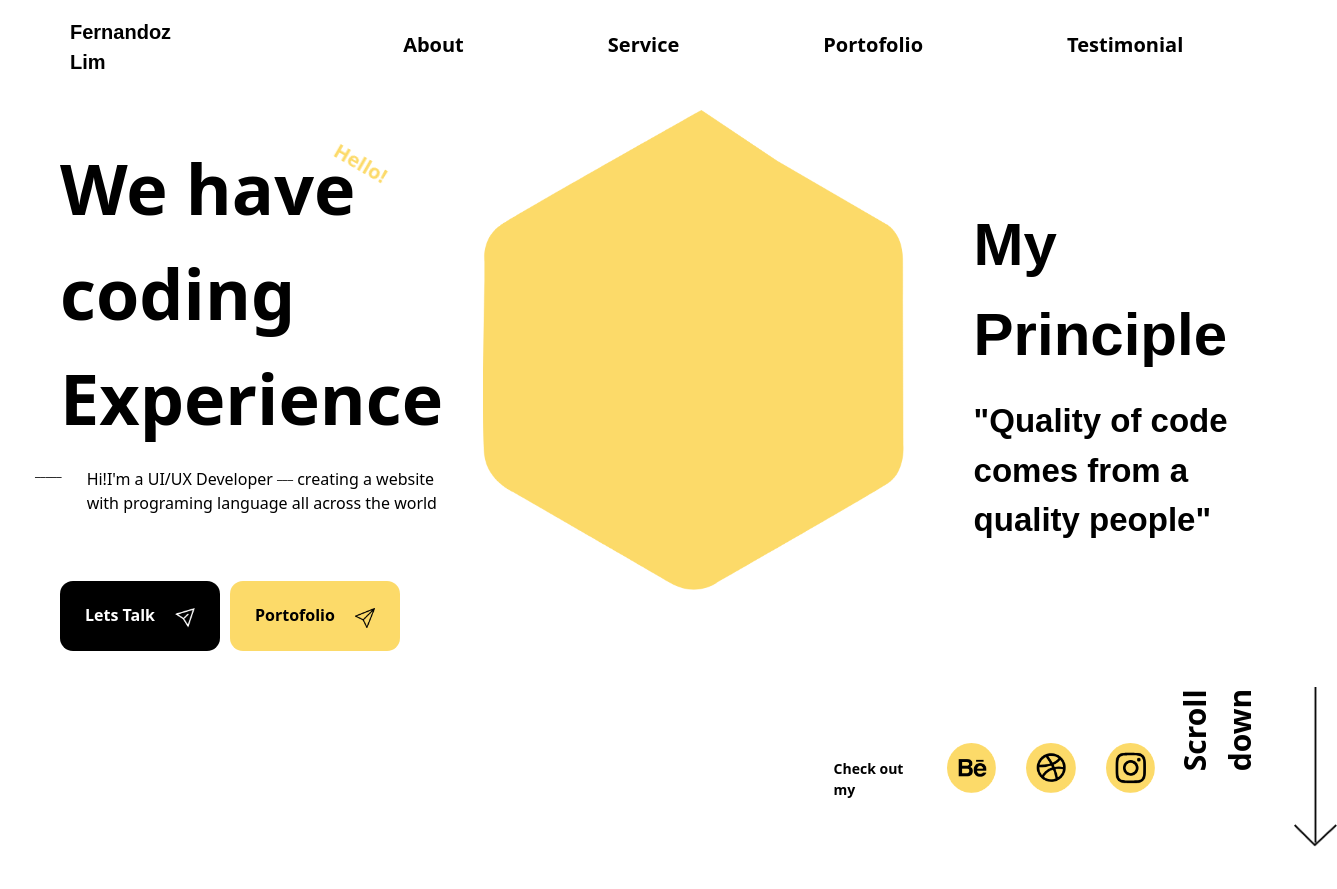
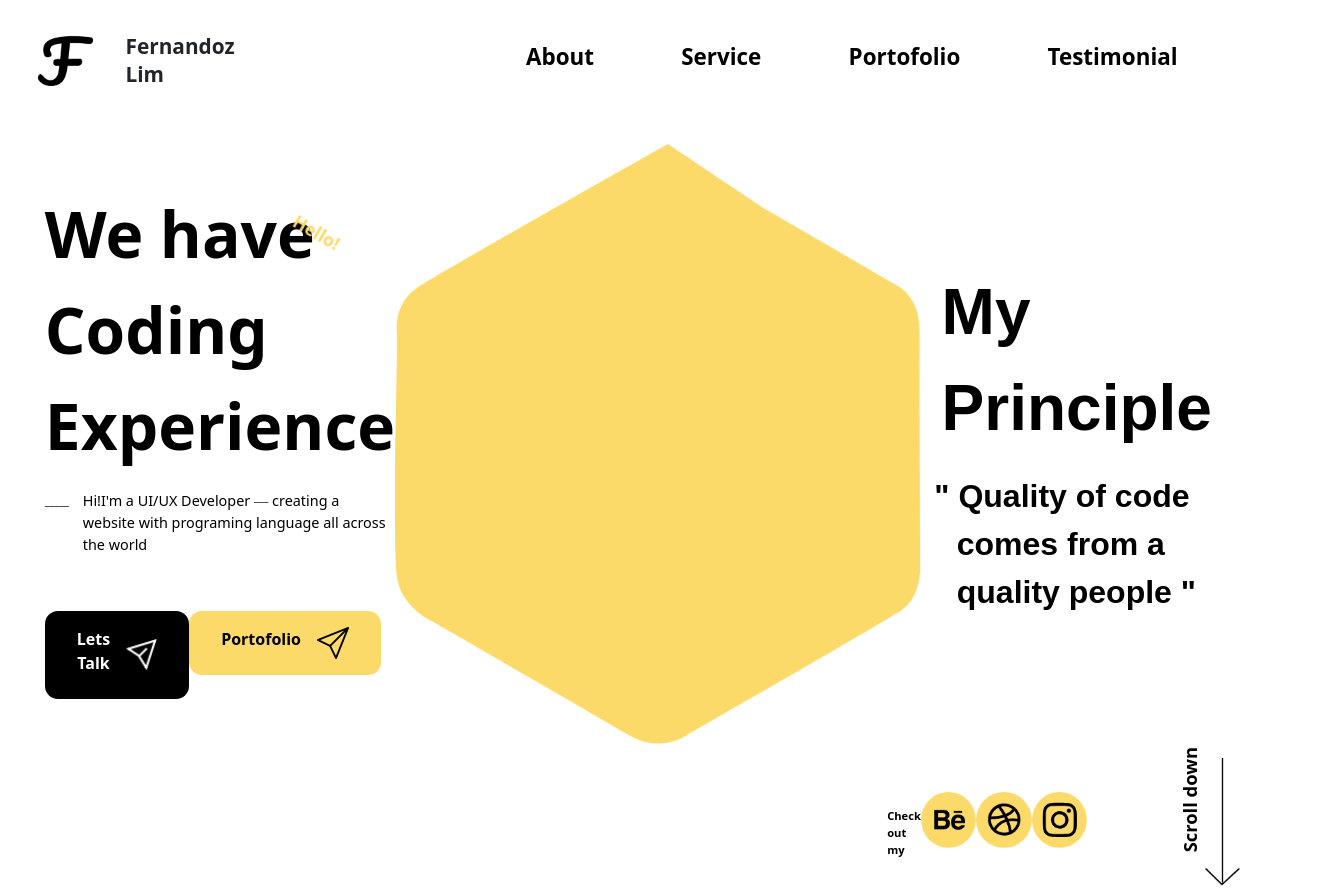
Before and after one commit to Ferandlim00/Ferandlim00.github.io, a plain HTML site: page index.html in a window 1280 px wide. Shown: the top 889 px of the page, 1337 px wide, since content can reach past the window. Drawn offline with Linux system fonts and the light colour scheme.

Commit message:
Membuat Responsive NAvbar dan Header

```diff
--- a/index.html
+++ b/index.html
@@ -16,19 +16,19 @@
 
 
     <nav>
-        <div class="nav-kotak"></div>
-        <div class="title">
+        <div class="nav1">
+            <img src="Image/Logo.png" alt="">
+            <div class="title">
             <p>Fernandoz</p>
             <p>Lim</p>
         </div>
-        <div>
+        </div>
         <ul>
             <li><a href="">About</a></li>
             <li><a href="#Service">Service</a></li>
             <li><a href="">Portofolio</a></li>
-            <li><a href="">Testimonial</a></li>
+            <li><a href="#Testi">Testimonial</a></li>
         </ul>
-    </div>
     </nav>
 
 
@@ -37,29 +37,31 @@
 
     <header>
         <div class="left">
+            <div>
             <p class="left-teks1">
                 Hello!
             </p>
             <p class="left-teks2">
-                We have coding Experience
+                We have Coding Experience
             </p>
+            </div>
             <div class="left-1">
                 <sup class="left-1-1">_____</sup>
                 <p>Hi!I'm a UI/UX Developer <sup>___</sup> creating a website with programing language all across the world</p>
             </div>
             <div class="left-2">
+                <a href="">
                 <button class="left-2-1 btn btn-dark">
-                    <a href="">
                     <p>Lets Talk</p>
                     <img src="Image/Group 32.png">
-                    </a>
                 </button>
+                </a>
+                <a href="">
                 <button class="left-2-2 btn btn-warning">
-                    <a href="">
                     <p>Portofolio</p>
                     <img src="Image/Send.png" alt="">
-                    </a>
                 </button>
+                </a>
             </div>
         </div>
         <img class="middle" src="Image/Path 3.png" alt="">
@@ -68,7 +70,7 @@
                 My Principle
             </p>
             <p class="right-teks2">
-                "Quality of code comes from a quality people"
+                " Quality of code comes from a quality people "
             </p>
             <div class="right-1">
                 <p class="right-1-1">Check out my</p>
@@ -280,8 +282,8 @@
     <!--Testimonial-->
 
 
-    <section class="Testi">
-        <div class="Testi-up">
+    <section class="Testi" id="Testi">
+        <div class="Testi-up"">
             <div class="Testi-up1">
                 <p class="Testi-up1-1">
                     Experience
--- a/style.css
+++ b/style.css
@@ -3,7 +3,7 @@
     background-color: white;
 }
 ::-webkit-scrollbar{
-    width: 12px;
+    width: 1%;
     background-color: white;
 }
 ::-webkit-scrollbar-thumb{
@@ -13,87 +13,70 @@
 body{
     margin: 0;
     padding: 0;
-    background-color: white;
     font-family: Arial, Helvetica, sans-serif;
+}
+*{
+    scroll-behavior: smooth;
 }
 /*Navigation*/
 nav{
     display: flex;
-    color: black;
+    justify-content: space-between;
+    padding: 4vh 3%;
+    padding-right: 8%;
 }
-nav .nav-kotak{
-    background-image: url(Image/Logo.png);
-    background-repeat: no-repeat;
-    background-size: contain;
-    background-position: center;
-    height: 65px;
-    width: 65px;
-    margin-left: 30px;
-    margin-top: 25px;
-    justify-content: space-around;
-    animation: nav-kotak 7s linear infinite;
+.nav1{
+    display: flex;
 }
-@keyframes nav-kotak{
-    0%    {transform: rotateZ(0deg);}
-    25%     {transform: rotateZ(10deg);}
-    50%     {transform: rotateZ(0deg)}
-    75%     {transform: rotateZ(-10deg);}
-    100%  {transform: rotateZ(0deg);}
+.nav1 img{
+    height: 10vh;
+    padding-right: 20%;
 }
-nav .title{
-    font-size: 20px;
-    line-height: 0.7;
-    padding-left:40px;
-    padding-top: 25px;
-    font-family: Arial, Helvetica, sans-serif;
+.nav1 .title{
+    font-size: 1.3em;
+    line-height: 0.6;
     font-weight: bolder;
+    margin-top: 1vh;
 }
 nav ul{
-    padding-top: 30px;
-    padding-left: 230px;
     display: flex;
-    font-size: 20px;
-    font-weight: bolder;
+    justify-content: space-between;
+    width: 60%;
     list-style: none;
-}
-nav ul li{
-    text-decoration: none;
-    padding: 0 2px;
-    cursor: pointer;
-    opacity: 1;
-    color: black;
-    transition-duration: 0.5s;
-}
-nav ul li :hover{
-    color: #FCDA69;
-    opacity: 0.5;
-    transition-duration: 0.5s;
+    margin-top: 1vh;
 }
 nav ul li a{
     text-decoration: none;
-    padding-right:140px;
+    font-size: 1.4em;
     color: black;
+    font-weight: bolder;
+    transition: 0.3s;
+}
+nav ul li a:hover{
+    color: #FCDA69;
+    transition: 0.3s;
 }
 /*Header*/
 header{
     display: flex;
-    padding-left: 60px;
-    padding-bottom: 74px;
+    padding: 0 3.5%;
     color: black;
+    padding-bottom: 10vh;
 }
 header .left{
-    width: 33%;
+    width: 50%;
 }
 header .left-teks1{
     position: relative;
-    font-size: 20px;
+    top: 10vh;
+    left: 70%;
     color: #FCDA69;
-    left: 250px;
-    bottom: -140px;
     z-index: 1;
     transform: rotateZ(30deg);
     font-weight: bolder;
-    animation: shake 1s linear infinite;
+    font-size: 1.1em;
+    animation: shake 0.5s linear infinite;
+    width: 20%;
 }
 @keyframes shake {
     0%  {transform: rotateZ(30deg);}
@@ -101,139 +84,118 @@ header .left-teks1{
     100% {transform: rotateZ(30deg);}
 }
 header .left-teks2{
-    font-size: 70px;
-    font-weight: bolder;
-    color: black;
+    font-size: 4em;
+    font-weight: 800;
 }
 header .left-1{
     display: flex;
+    font-size: 0.9em;
 }
 header .left-1-1{
-    position: relative;
-    top: 5px;
-    right: 25px;
+    margin-top: 2vh;
+    margin-right: 4%;
 }
 header .left-2{
     display: flex;
-    padding-top: 50px;
+    justify-content: space-between;
+    margin-top: 5vh;
+    width: 90%;
 }
-header .left-2-1{
-    background-color: unset;
+header a{
+    text-decoration: none;
+    color: white;
+}
+a .left-2-1{
     border-style: unset;
     border-radius: 13px;
     background-color: black;
-    padding-left: 25px;
-    padding-right: 25px;
-    padding-top: 17px;
-    padding-bottom: 8px;
-    margin-right: 10px;
+    align-items: center;
+    justify-content: center;
+    padding: 1rem 2rem 0.5rem;
+    display: flex;
+    font-weight: 700;
 }
-header .left-2-1 a{
-    display: flex;
-    text-decoration: none;
-    color: white;
+.left-2-1 img{
+    height: 4vh;
+    margin-top: -1vh;
+    margin-left: 1rem;
 }
-header .left-2-1 a p{
-    padding-right: 20px;
-    font-weight: bold;
-    margin-top: 5px;
-}
-header .left-2-1 a img{
-    width: 20px;
-    height: 20px;
-    margin-top: 10px;
-}
-header .left-2-2{
-    background-color: #FCDA69;
+a .left-2-2{
     border-style: unset;
     border-radius: 13px;
-    padding-left: 25px;
-    padding-right: 25px;
-    padding-top: 17px;
-    padding-bottom: 8px;
-    margin-right: 10px;
+    background-color: #FCDA69;
+    align-items: center;
+    justify-content: center;
+    padding: 1rem 2rem 0.5rem;
+    display: flex;
+    font-weight: 700;
+    color: black;
 }
-header .left-2-2 a{
-    display: flex;
-    text-decoration: none;
-    color: black;
-    padding-top: 5px;
+.left-2-2 img{
+    height: 4vh;
+    margin-top: -1vh;
+    margin-left: 1rem;
 }
-header .left-2-2 a p{
-    padding-right: 20px;
-    font-weight: bold;
-}
-header .left-2-2 a img{
-    width: 20px;
-    height: 20px;
-    margin-top: 5px;
-}
+
 header .middle{
-    height: 480px;
-    position: relative;
-    top: 20px;
-    margin: 0 40px;
+    height: 75vh;
+    z-index: -1;
 }
 header .right{
-    margin-top: 110px;
+    margin-top: 15vh;
+    margin-left: 1%;
+    width: 50%;
 }
 header .right-teks1{
     font-family: Arial, Helvetica, sans-serif;
-    font-weight: bolder;
-    font-size: 60px;
-    margin-left: 30px;
+    font-weight: 700;
+    font-size: 4em;
     color: black;
+    margin-left: 3%;
 }
 header .right-teks2{
     font-family: Arial, Helvetica, sans-serif;
     font-weight: bolder;
-    font-size: 33px;
-    margin-left: 30px;
+    font-size: 2em;
     color: black;
+    text-indent: -1.4rem;
+    margin-left: 8%;
 }
 header .right-1{
     display: flex;
     position: relative;
-    top: 197px;
-    left: -110px;
+    top: 20vh;
+    right: 15%;
+    justify-content: space-between;
+    width: 60%;
 }
 header .right-1-1{
-    font-size: 14px;
     font-weight: bolder;
-    padding-right: 10px;
+    margin-top: 2vh;
+    font-size: 0.7em;
 }
 header .right-1 img{
-    height: 50px;
-    bottom: 15px;
-    position: relative;
-    padding: 0 15px;
+    height: 7vh;
 }
 header .right-2{
-    margin-left: 250px;
-}
-header .right-2 a{
     text-decoration: none;
     color: black;
 }
 header .right-2-2{
+    font-size: 1.15em;
+    font-weight: bold;
+    transform: rotateZ(-90deg);
+    width: 40%;
     position: relative;
-    transform: rotateZ(-90deg);
-    font-size: 30px;
-    font-weight: bold;
-    color: black;
-    right: 20px;
-    top: 64px;
+    left: 65%;
+    top: 8vh;
+
 }
 header .right-2-3{
+    animation: panah 2s linear infinite;
+    height: 16vh;
     position: relative;
-    height: 160px;
-    top: -44px;
-    left: 100px;
-    animation: panah 2s linear infinite;
-}
-@keyframes panah {
-    50% {top: -38px;}
-    100%{top: -44px;}
+    left: 90%;
 }
 
 /*Service I offer*/
@@ -246,7 +208,7 @@ header .right-2-3{
     color: black;
 }
 .Service-left{
-    width: 50%;
+    width: 650px;
 }
 .Service-left1{
     position: relative;
@@ -451,7 +413,7 @@ header .right-2-3{
     padding: 25px 30px 35px 30px;
     outline: 2px #FCDA69 solid;
     outline-offset: -20px;
-    transition: ease 2s;
+    transition: ease 0.5s;
 }
 .Skill-right3-1 button a{
     display: flex;
@@ -475,7 +437,7 @@ header .right-2-3{
     font-weight: 0;
 }
 .Skill-right3-1 button:hover{
-    transition: ease 2s;
+    transition: ease 0.5s;
     outline-offset: -10px;
 }
 .Skill-right3-1 button::after:hover{
@@ -651,7 +613,6 @@ header .right-2-3{
 }
 .Testi-up{
     display: flex;
-    margin-top: -50px;
 }
 .Testi-up1-1{
     transform: rotateZ(-30deg);
@@ -736,6 +697,8 @@ header .right-2-3{
     font-weight: bolder;
     color: white;
     transform: rotateZ(-30deg);
+    position: relative;
+    top: -10px;
 }
 .Greet-left2{
     font-size: 70px;
@@ -793,6 +756,11 @@ header .right-2-3{
     outline-offset: -30px;
     margin-top: 100px;
     margin-left: 100px;
+    transition: ease 0.5s;
+}
+.Greet-right button:hover{
+    outline-offset: -15px;
+    transition: ease 0.5s;
 }
 .Greet-right button p{
     margin: auto;
@@ -809,11 +777,11 @@ header .right-2-3{
     font-family: Cambria, Cochin, Georgia, Times, 'Times New Roman', serif;
     font-size: 70px;
     background-color: aliceblue;
-    color: black;
     position: relative;
     top: 15px;
     right: 15px;
     height: 100px;
     width: 100px;
     border-radius: 50%;
+    color: black;
 }
```
